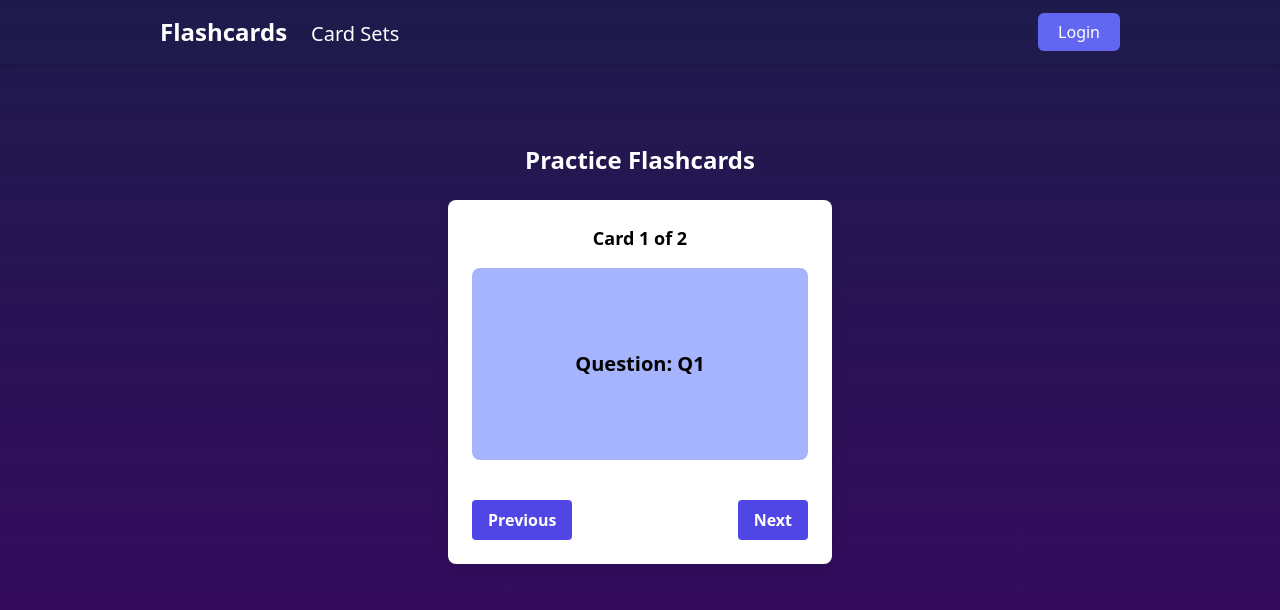
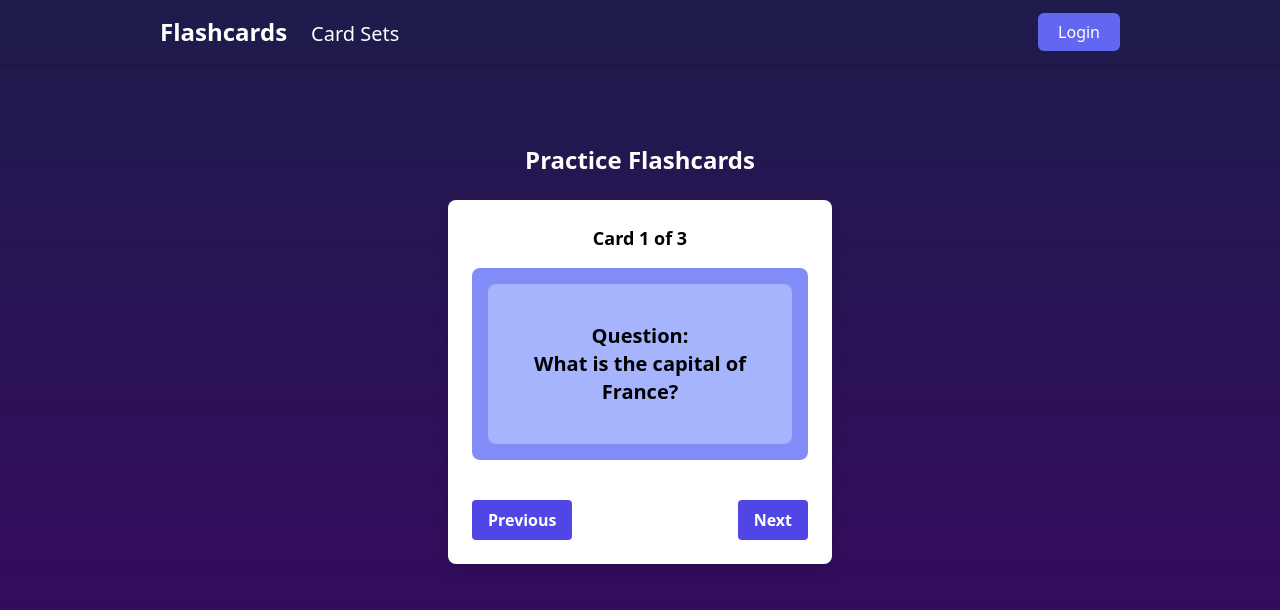
Before and after one commit to StudentCards/StudentCards, a React (Vite) app: page /play in a window 1280 px wide. Shown: the top 610 px of the page. Built offline with nearby package versions, Linux system fonts and the light colour scheme.

Commit message:
update PlayPage and add Flashcard component

```diff
--- /dev/null
+++ b/src/components/Flashcard.jsx
@@ -0,0 +1,36 @@
+import { useState } from 'react';
+
+const Flashcard = ({ card }) => {
+	const [showAnswer, setShowAnswer] = useState(false);
+
+	return (
+		<div
+			className={`group flex items-center justify-center h-48 p-4 rounded-lg mb-4 cursor-pointer bg-indigo-400 [perspective:1000px]`}
+			onClick={() => setShowAnswer(!showAnswer)}
+		>
+			<div
+				className={`relative w-full h-full transition-all duration-500 transform [transform-style:preserve-3d] ${
+					showAnswer ? '[transform:rotateY(180deg)]' : ''
+				}`}
+			>
+				{/* Front side */}
+				<div className='absolute w-full h-full flex items-center justify-center p-4 rounded-lg bg-indigo-300 [backface-visibility:hidden]'>
+					<p className='text-xl font-bold' style={{ whiteSpace: 'pre-line' }}>
+						Question: {'\n'}
+						{card.question}
+					</p>
+				</div>
+
+				{/* Back side */}
+				<div className='absolute w-full h-full flex items-center justify-center p-4 rounded-lg bg-indigo-500 [transform:rotateY(180deg)] [backface-visibility:hidden]'>
+					<p className='text-xl font-bold' style={{ whiteSpace: 'pre-line' }}>
+						Answer: {'\n'}
+						{card.answer}
+					</p>
+				</div>
+			</div>
+		</div>
+	);
+};
+
+export default Flashcard;
--- a/src/pages/PlayPage.jsx
+++ b/src/pages/PlayPage.jsx
@@ -1,27 +1,26 @@
 import { useState } from 'react';
+import Flashcard from '../components/Flashcard.jsx';
 
-const PlayPage = ({ id, cardSet }) => {
-	cardSet = [
-		{ id: 1, question: 'Q1', answer: 'A1' },
-		{ id: 2, question: 'Q2', answer: 'A2' },
-	];
-	// Zakładamy, że `cardSet` zawiera dane zestawu, np. [{ id: 1, question: "Q1", answer: "A1" }]
-	const [currentCardIndex, setCurrentCardIndex] = useState(0);
-	const [showAnswer, setShowAnswer] = useState(false);
+const flashcards = [
+	{ id: 1, question: 'What is the capital of France?', answer: 'Paris' },
+	{ id: 2, question: 'What is 2 + 2?', answer: '4' },
+	{
+		id: 3,
+		question: 'Who wrote "Romeo and Juliet"?',
+		answer: 'William Shakespeare',
+	},
+];
 
-	const currentCard = cardSet[currentCardIndex];
+function PlayPage() {
+	const [currentIndex, setCurrentIndex] = useState(0);
 
 	const handleNextCard = () => {
-		setShowAnswer(false);
-		setCurrentCardIndex(prevIndex =>
-			prevIndex + 1 < cardSet.length ? prevIndex + 1 : 0
-		);
+		setCurrentIndex(prevIndex => (prevIndex + 1) % flashcards.length);
 	};
 
 	const handlePreviousCard = () => {
-		setShowAnswer(false);
-		setCurrentCardIndex(prevIndex =>
-			prevIndex - 1 >= 0 ? prevIndex - 1 : cardSet.length - 1
+		setCurrentIndex(prevIndex =>
+			prevIndex === 0 ? flashcards.length - 1 : prevIndex - 1
 		);
 	};
 
@@ -33,20 +32,9 @@ const PlayPage = ({ id, cardSet }) => {
 
 			<div className='bg-white p-6 rounded-lg shadow-lg w-96 text-center'>
 				<p className='text-lg font-semibold mb-4'>
-					Card {currentCardIndex + 1} of {cardSet.length}
+					Card {currentIndex + 1} of {flashcards.length}
 				</p>
-				<div
-					className='flex items-center justify-center h-48 p-4 rounded-lg mb-4 cursor-pointer bg-indigo-300'
-					onClick={() => setShowAnswer(!showAnswer)}
-				>
-					{showAnswer ? (
-						<p className='text-xl font-bold'>Answer: {currentCard.answer}</p>
-					) : (
-						<p className='text-xl font-bold'>
-							Question: {currentCard.question}
-						</p>
-					)}
-				</div>
+				<Flashcard key={currentIndex} card={flashcards[currentIndex]} />
 
 				<div className='flex justify-between pt-6'>
 					<button
@@ -65,6 +53,6 @@ const PlayPage = ({ id, cardSet }) => {
 			</div>
 		</div>
 	);
-};
+}
 
 export default PlayPage;
```
